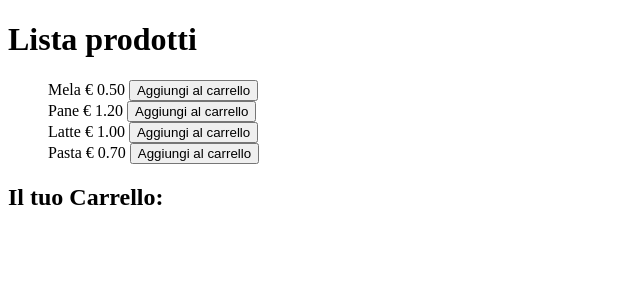
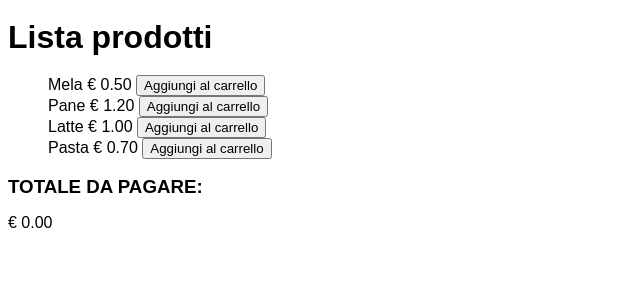
Before and after one commit to federicosimone/ex-react-usereducer-spesa, a React (Vite) app: page / in a window 1280 px wide. Shown: the top 300 px of the page, without its empty margins (0-640 px from the left). Built offline with nearby package versions, Linux system fonts and the light colour scheme.

Commit message:
Totale da pagare ok

```diff
--- a/src/App.jsx
+++ b/src/App.jsx
@@ -1,30 +1,27 @@
 import { useState } from 'react'
-import reactLogo from './assets/react.svg'
-import viteLogo from './assets/vite.svg'
-import heroImg from './assets/hero.png'
 import './App.css'
 import ProductsList from './components/ProductsList'
 import Cart from './components/Cart'
 
 function App() {
-  const [addedProduct, setaddedProduct] = useState([])
+  const [addedProducts, setAddedProducts] = useState([])
 
 
-  console.log("array aggiornato", addedProduct)
+  console.log("array aggiornato", addedProducts)
 
 
   const addToCart = (productCliccato) => { //prendo in considerazione il prodotto cliccato
     console.log("prodotto cliccato", productCliccato)
     //controllo quale prodotto ho cliccato
-    setaddedProduct(prev => { // per il setter, prendo lo stato precedente
-      if (!prev.some(e => e.name === productCliccato.name)) { //se il nome dell'oggetto NON corrisponde con il nome dell'oggeto cliccato
+    setAddedProducts(prev => { // per il setter, prendo lo stato precedente
+      if (!prev.some(prod => prod.name === productCliccato.name)) { //se il nome dell'oggetto NON corrisponde con il nome dell'oggeto cliccato
         return [...prev, { ...productCliccato, quantity: 1 }] // ritorno un nuovo array con lo stesso contenuto del precedente, a cui aggiungo
       } else {                                                //il prodotto cliccato e la prorietà con quantità 1
-        return prev.map(e => {                          //se il nome corrisponde, devo restituire un nuovo array (per aggiornare lo state),
-          if (e.name === productCliccato.name) {        //in cui la quantità è incrementata di 1.
-            return { ...e, quantity: e.quantity + 1 } //CREA UN NUOVO OGGETTO PARTENDO DA e che abbia una proprietà quantity che sarà
-          } else {                                    // la proprietà quantiti di e (e.quantity), ma incrementata di 1
-            return e
+        return prev.map(prod => {                          //se il nome corrisponde, devo restituire un nuovo array (per aggiornare lo state),
+          if (prod.name === productCliccato.name) {        //in cui la quantità è incrementata di 1.
+            return { ...prod, quantity: prod.quantity + 1 } //CREA UN NUOVO OGGETTO PARTENDO DA e che abbia una proprietà quantity che sarà
+          } else {                                    // la proprietà quantiti di prod (.quantity), ma incrementata di 1
+            return prod
           }
         })
       }
@@ -34,14 +31,28 @@
 
   };
 
+  const removeFromCart = (product) => {
+    setAddedProducts(prev => {
+      return prev.filter(prod => prod.name !== product.name)
+    })
+  }
 
+
+  const totaleDaPagare = addedProducts.reduce((acc, p) => acc + (p.price * p.quantity), 0)
+
+  console.log(totaleDaPagare)
   return (
     <>
       <div>
         <h1>Lista prodotti</h1>
         <ProductsList addToCart={addToCart} />
-
-        <Cart array={addedProduct} />
+        {addedProducts.length > 0 && (<>
+          <Cart
+            array={addedProducts}
+            remove={removeFromCart} />
+        </>)}
+        <h3>TOTALE DA PAGARE:</h3>
+        <p>€ {(totaleDaPagare).toFixed(2)}</p>
       </div>
     </>
   )
--- a/src/components/Cart.jsx
+++ b/src/components/Cart.jsx
@@ -1,12 +1,15 @@
+import products from "../data/products"
+
 function Cart(props) {
     return (
         <>
             <h2>Il tuo Carrello:</h2>
             <ul>
                 {props.array.map(e => {
-                    return <li>{e.name}, {e.quantity} pz -  € {e.price.toFixed(2)} cad. - <strong>TOTALE: € {(e.price * e.quantity).toFixed(2)}</strong></li>
+                    return <li>{e.name}, {e.quantity} pz -  € {e.price.toFixed(2)} cad. - <strong>TOTALE unitario: € {(e.price * e.quantity).toFixed(2)}</strong><button onClick={() => props.remove(e)}>Rimuovi dal carrello</button></li>
                 })}
             </ul>
+
         </>
     )
 }
--- a/src/components/productsList.jsx
+++ b/src/components/productsList.jsx
@@ -6,11 +6,9 @@
         <>
 
             <ul className={style.listaProdotti}>
-                {products.map((product) => {
+                {products.map((product, i) => {
 
-
-
-                    return <li>{product.name} € {(product.price).toFixed(2)} <button onClick={() => props.addToCart(product)}>Aggiungi al carrello</button> </li>
+                    return <li key={i}>{product.name} € {(product.price).toFixed(2)} <button onClick={() => props.addToCart(product)}>Aggiungi al carrello</button> </li>
                 })}
             </ul>
         </>
--- a/src/index.css
+++ b/src/index.css
@@ -0,0 +1,8 @@
+* {
+    box-sizing: border-box;
+}
+
+body {
+    font-family: sans-serif;
+    line-height: 1;
+}
```
